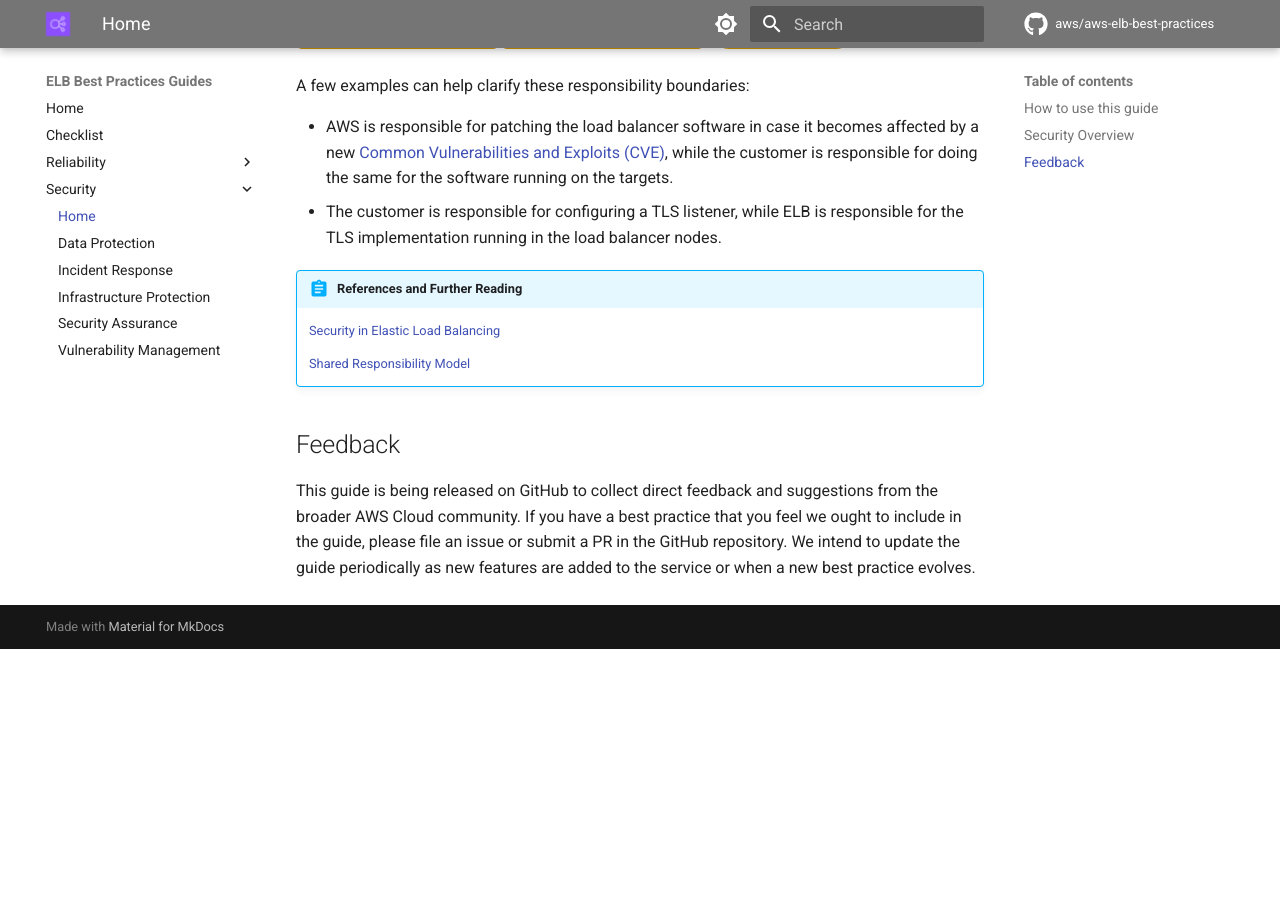
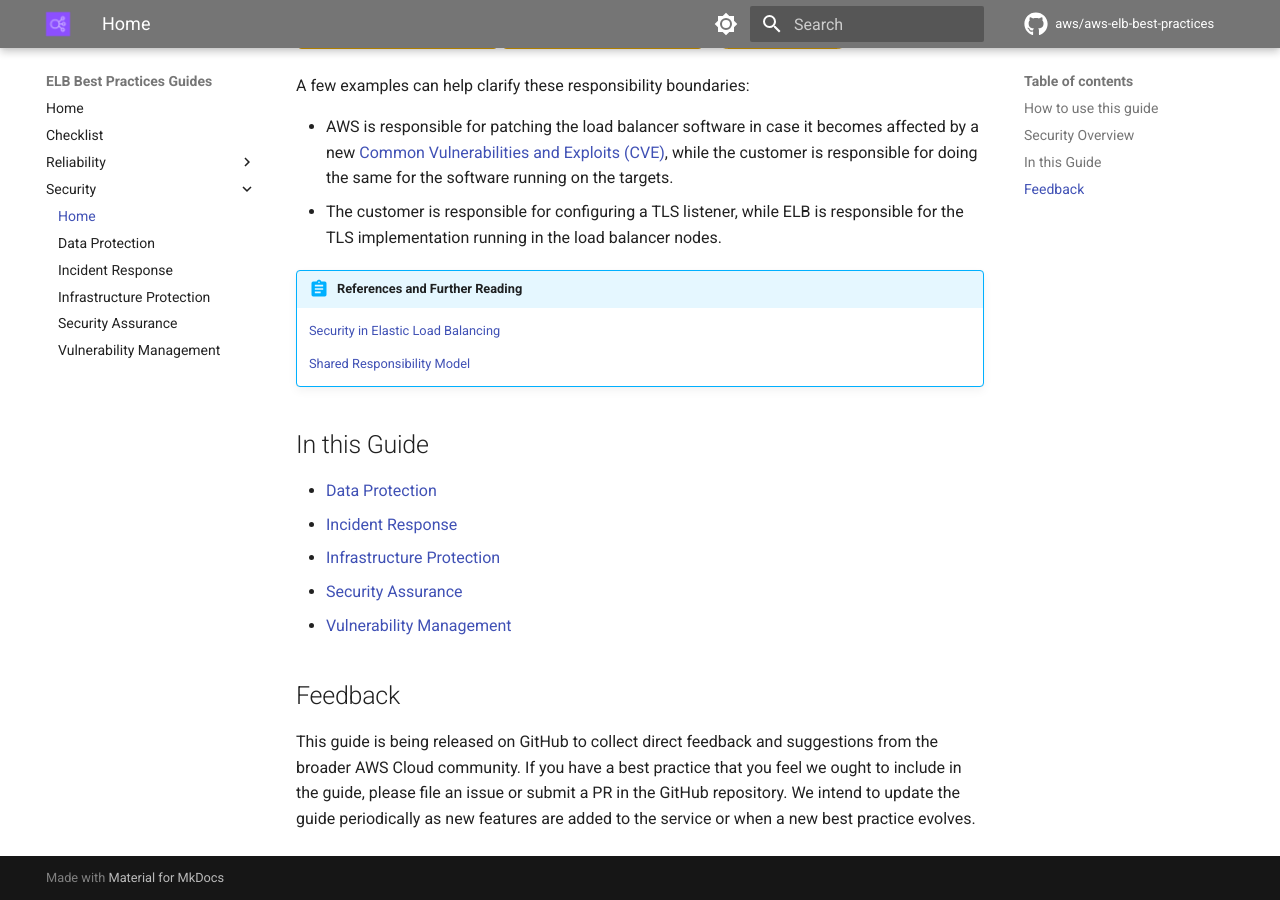
Before and after one commit to aws/aws-elb-best-practices, an MkDocs documentation site: the page built from content/security/index.md, in a window 1280 px wide and 900 px high, scrolled down 1019 px. Built offline with MkDocs 1.6.1 and Material for MkDocs 9.7.7, drawn with Linux system fonts in a browser that asks for light colours; comment, search, counter and statistics services are not loaded; before the commit the page ends 1668 px from its top, so only the background shows below that.

Commit message:
Adding In this Guide section

```diff
--- a/content/security/index.md
+++ b/content/security/index.md
@@ -26,4 +26,13 @@
     [Shared Responsibility Model](https://aws.amazon.com/compliance/shared-responsibility-model/){:target="_blank"}
 
 
+## In this Guide
+
+* [Data Protection](./data_protection)
+* [Incident Response](./incident_response)
+* [Infrastructure Protection](./infrastructure_protection)
+* [Security Assurance](./security_assurance)
+* [Vulnerability Management](./vulnerability_management)
+
+
 --8<-- "feedback.md"
```
Also changed, not shown: content/reliability/index.md (+4 -2 lines).
